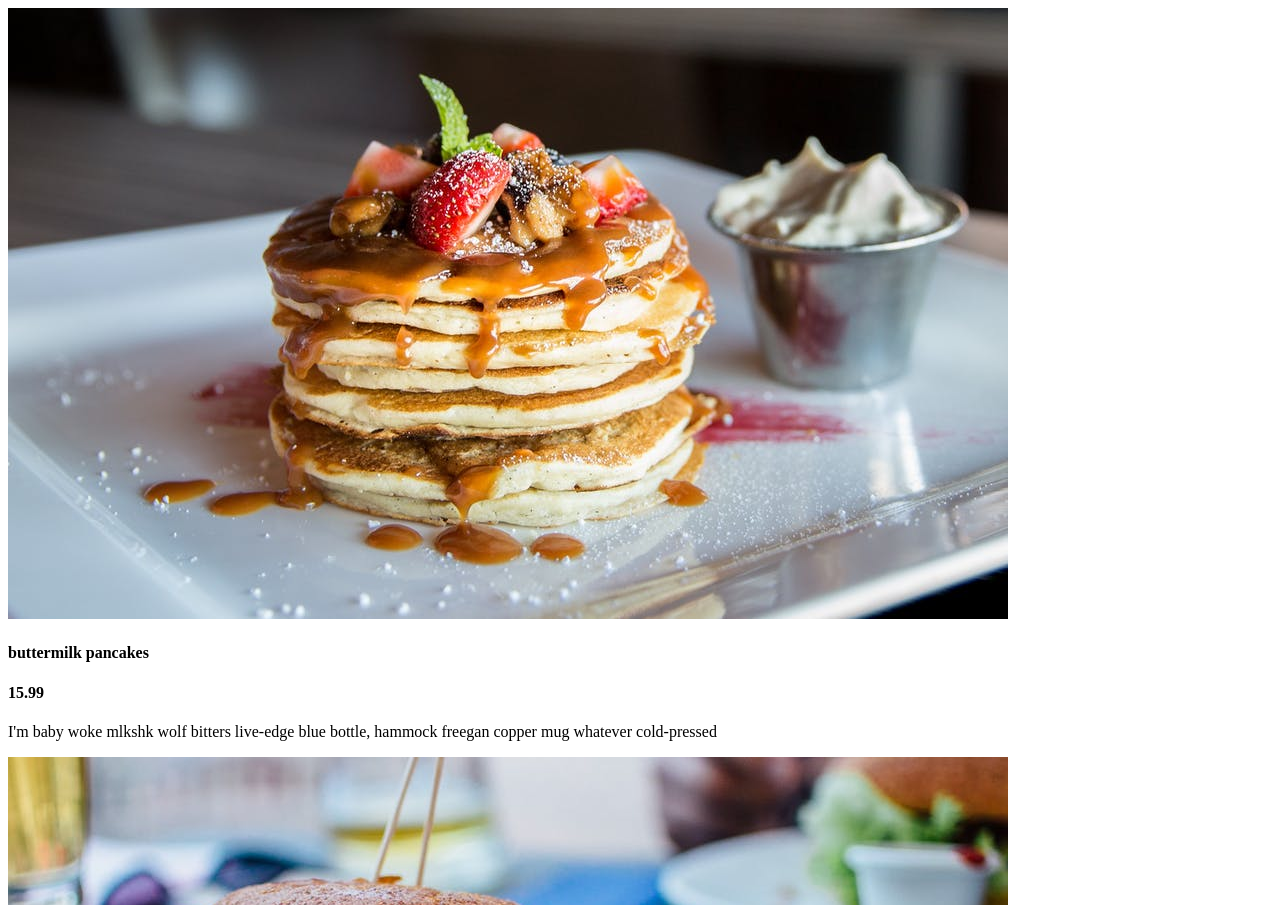
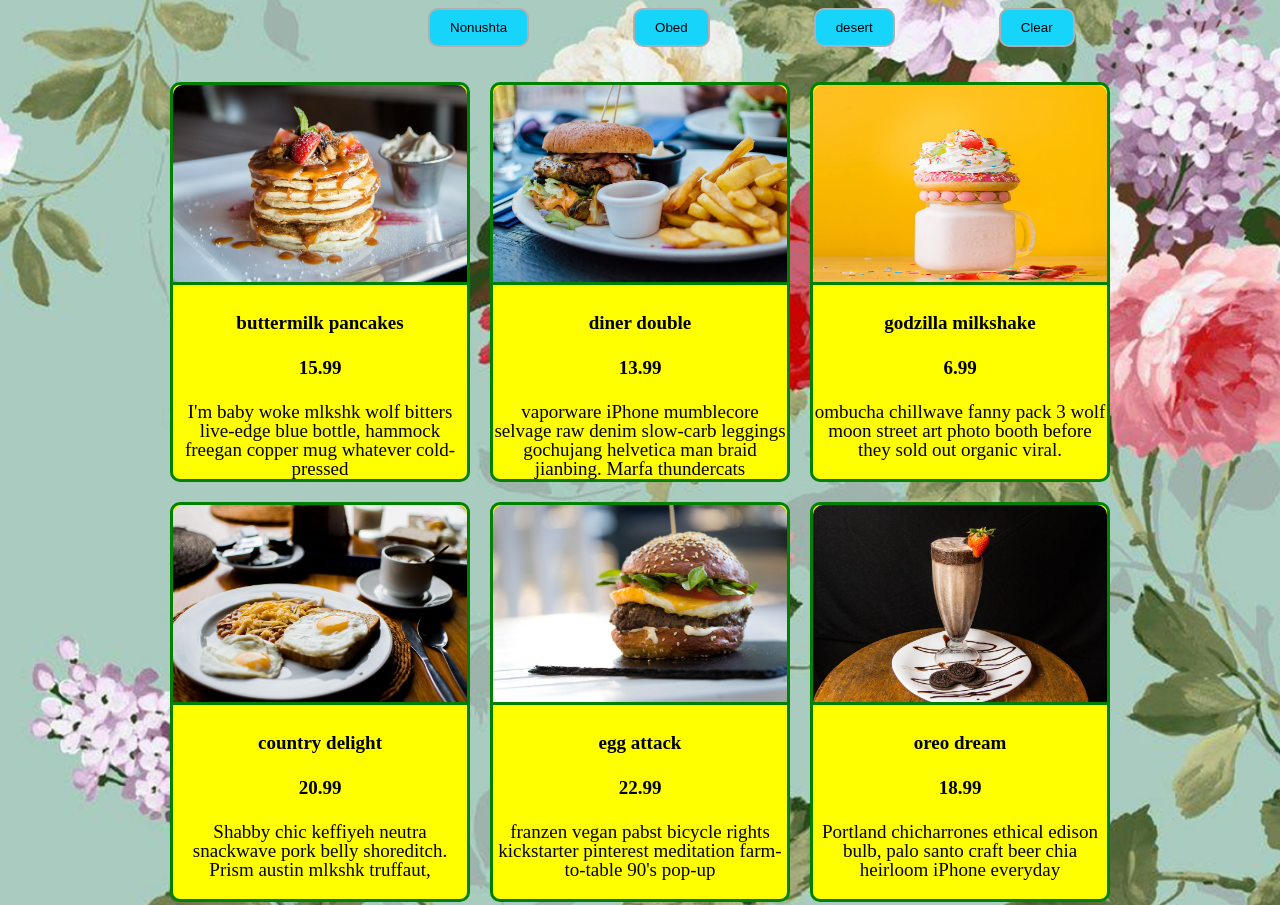
Before and after one commit to BoburSobirov/3-month-exam, a plain HTML site: page index.html in a window 1280 px wide. Shown: the top 905 px of the page. Drawn offline with Linux system fonts and the light colour scheme.

Commit message:
3-month-exam

```diff
--- a/index.html
+++ b/index.html
@@ -5,15 +5,18 @@
     <meta http-equiv="X-UA-Compatible" content="IE=edge">
     <meta name="viewport" content="width=device-width, initial-scale=1.0">
     <title>Document</title>
+    <link rel="stylesheet" href="./main.css">
 </head>
 <body>
-    <!-- <h2 id="title"></h2>
-    <p id="price"></p>
-    <a id="picture"></a> -->
+    <div class="btn-div">
+        <button id="breakfast" class="button1" type="button">Nonushta</button>
+        <button id="lunch" class="button" type="button">Obed</button>
+        <button id="shakes" class="button" type="button">desert</button>
+        <button type="button" id="clear" class="button">Clear</button>
+    </div>
+    <div class="section-center">
+    </div>
 
-    <div id="section-center">
-
-    </div>
     <script src="./new.js"></script>
 </body>
 </html>
--- /dev/null
+++ b/main.css
@@ -0,0 +1,63 @@
+body{
+    background-image:url(./img/img3.jpg) ;
+    background-repeat: no-repeat;
+    background-size: cover;
+}
+/* .button{
+    width: 150px;
+    height: auto;
+    display: flex;
+} */
+.button {
+    margin-left: 20px;
+    padding: 10px 20px;
+    border-radius: 10px;
+    border: 2px solid rgb(176, 174, 174);
+    background-color: rgb(23, 212, 250);
+    cursor: pointer;
+    margin-left: 100px;
+    cursor: pointer;
+}
+.button1 {
+    margin-left: 20px;
+    padding: 10px 20px;
+    border-radius: 10px;
+    border: 2px solid rgb(176, 174, 174);
+    background-color: rgb(23, 212, 250);
+    cursor: pointer;
+    margin-left: 420px;
+    cursor: pointer;
+}
+.section-center{
+    width: 90%;
+    margin: 25px auto;
+    height: 100%;
+    display: grid;
+    grid-template-columns: auto auto auto ;
+    justify-content: center;
+    flex-wrap:wrap;
+}
+.menu-item{
+    width: 300px;
+    position: relative;
+    border: 3px solid green;
+    border-radius: 10px;
+    line-height: 1;
+    margin: 10px;
+    height: 400px ;
+    box-sizing: border-box;
+    text-align: center;
+    font-size: 19px;
+    font-family:'Times New Roman', Times, serif;
+    font-weight: 400;
+    background-color: yellow;
+}
+.photo{
+    width: 100%;
+    height: 200px;
+    border-top-left-radius: 10px;
+    border-top-right-radius: 10px;
+    border-bottom: 3px solid green;
+    box-sizing: border-box;
+
+}
--- a/new.js
+++ b/new.js
@@ -72,39 +72,25 @@ const menu = [
       desc: `skateboard fam synth authentic semiotics. Live-edge lyft af, edison bulb yuccie crucifix microdosing.`,
     },
   ];
+  const sectionCenter = document.querySelector(".section-center");
+  const btn = document.getElementById("breakfast");
+  const btn2 = document.getElementById("lunch");
+  const btn3 = document.getElementById("shakes");
+  const btnClear = document.getElementById("clear");
 
-  const elTitle = document.getElementById("title");
-  const elPrice =document.getElementById("price");
-  const elImg =document.getElementById("picture");
-//   const menuFor = menu.forEach(function(product){
-//     elTitle.innerHTML =`<h3>${product.title}</h3>`
-//     elPrice.innerHTML = `<h3>${product.price}</h3>`
-//     elImg.innerHTML = `<img src = "${product.img}">`
-//   })
+window.addEventListener("DOMContentLoaded", function () {
 
-//   const filteredItem = menu.filter(function(item){
-//     if(item.category == "breakfast"){
-//         elPrice.innerHTML = `<h3>${item.category}</h3>`
-//         elTitle.innerHTML = `<h3>${item.id}</h3>`
-//         elImg.innerHTML = `<img src ="${item.img}">`
-//     }
-//   })
 
-// const itemForUi = menu.map(function(item){
-//     console.log(item.title);
-//     console.log(item.price);
-//     console.log(item.img);
-//     elPrice.innerHTML = `<img src = "${item.img}"`
-// })
+    btn.addEventListener("click", function ( evt) {
+        evt.preventDefault
+        let displayMenu = menu.map(function (item) {
+            if (item.category == "shakes") {
+                return `<article class="menu-item"  />
+               <img src="${item.img}" alt="${item.title}" class="photo">
 
-const sectionCenter =document.getElementById("section-center");
-window.addEventListener("DOMContentLoaded", function(){
-  let displayMenu = menu.map (function(item){
-    return `<article class="menu-item">
-    <img src=${item.img} alt=${item.title} class="photo"/>
-    <div class ="item-info">
+               <div class="item-info">
                    <header>
-    <h4>${item.title}<h4/>
+                       <h4>${item.title}</h4>
                        <h4 class="price">${item.price}</h4>
                    </header>
                    <p class="item-text">
@@ -112,7 +98,86 @@ window.addEventListener("DOMContentLoaded", function(){
                    </p>
                </div>
             </article>`
-  });
-  displayMenu =displayMenu.join("");
-  sectionCenter.innerHTML = displayMenu;
+            }
         })
+        displayMenu = displayMenu.join("")
+        sectionCenter.innerHTML = displayMenu
+    })
+
+    btn2.addEventListener("click", function (evt) {
+        evt.preventDefault
+        let displayMenu = menu.map(function (item) {
+            if (item.category == "lunch") {
+                return `<article class="menu-item"  />
+               <img src="${item.img}" alt="${item.title}" class="photo">
+
+               <div class="item-info">
+                   <header>
+                       <h4>${item.title}</h4>
+                       <h4 class="price">${item.price}</h4>
+                   </header>
+                   <p class="item-text">
+                     ${item.desc}
+                   </p>
+               </div>
+            </article>`
+            }
+        })
+        displayMenu = displayMenu.join("")
+        sectionCenter.innerHTML = displayMenu
+    })
+
+
+    btn3.addEventListener("click", function (evt) {
+        evt.preventDefault
+        let displayMenu = menu.map(function (item) {
+            if (item.category == "breakfast") {
+                return `<article class="menu-item"  />
+               <img src="${item.img}" alt="${item.title}" class="photo">
+
+               <div class="item-info">
+                   <header>
+                       <h4>${item.title}</h4>
+                       <h4 class="price">${item.price}</h4>
+                   </header>
+                   <p class="item-text">
+                     ${item.desc}
+                   </p>
+               </div>
+            </article>`
+            }
+        })
+        displayMenu = displayMenu.join("")
+        sectionCenter.innerHTML = displayMenu
+    })
+
+    let displayMenu = menu.map(function (item) {
+
+            return `<article class="menu-item"/>
+           <img src="${item.img}" alt="${item.title}" class="photo">
+
+           <div class="item-info">
+               <header>
+                   <h4>${item.title}</h4>
+                   <h4 class="price">${item.price}</h4>
+               </header>
+               <p class="item-text">
+                 ${item.desc}
+               </p>
+           </div>
+        </article>`
+
+    })
+    displayMenu = displayMenu.join("")
+    sectionCenter.innerHTML = displayMenu
+})
+btnClear.addEventListener("click", function (evt) {
+  evt.preventDefault
+  let displayMenu = menu.map(function (item) {
+      if (item.category == "btnClear") {
+
+      }
+  })
+  displayMenu = displayMenu.join("")
+  sectionCenter.innerHTML = displayMenu
+})
```
Also changed, not shown: img/img.jfif (added), img/img3.jpg (added), 1 other file. Lines whose indentation alone changed are shown as unchanged.
